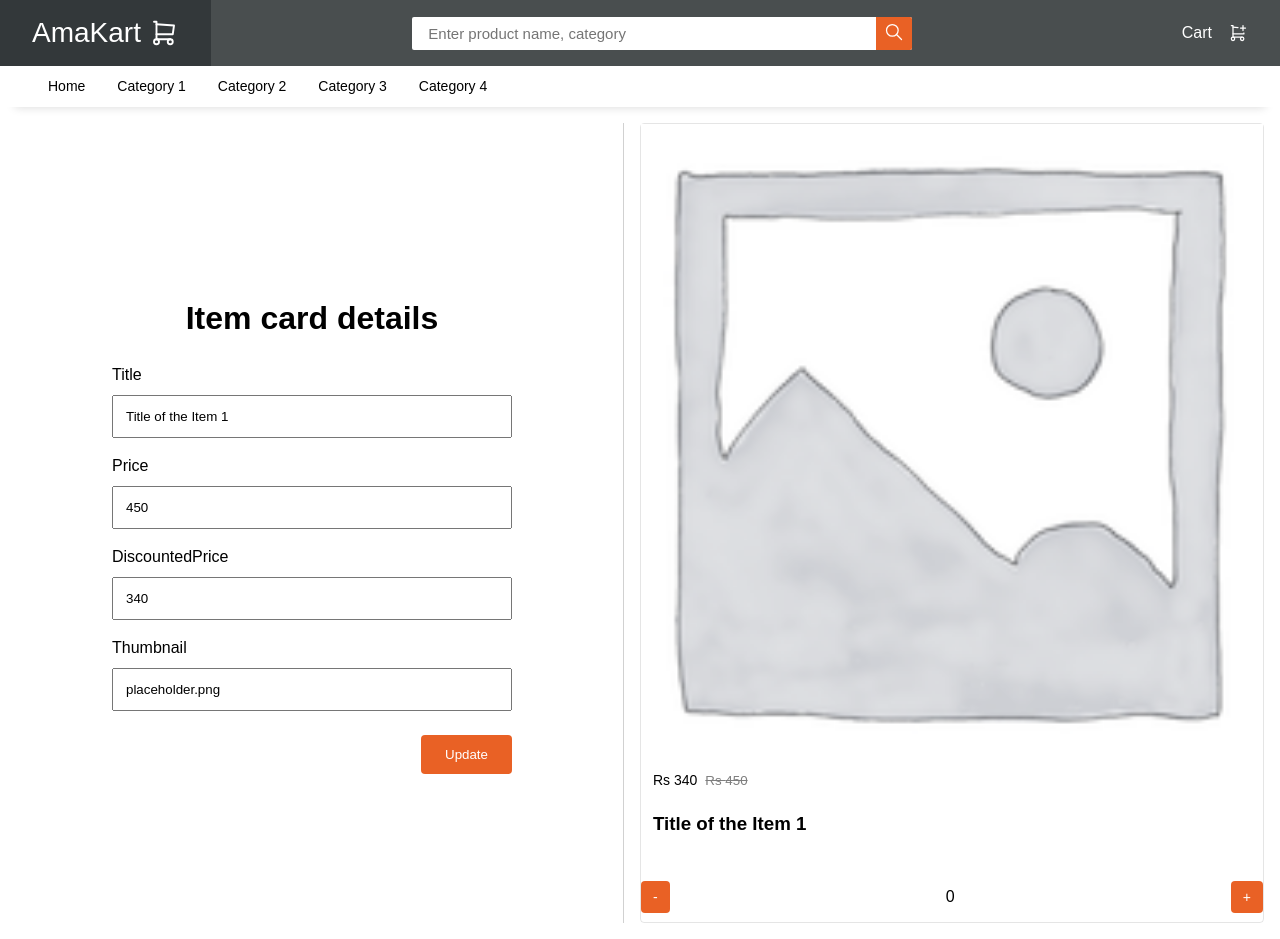
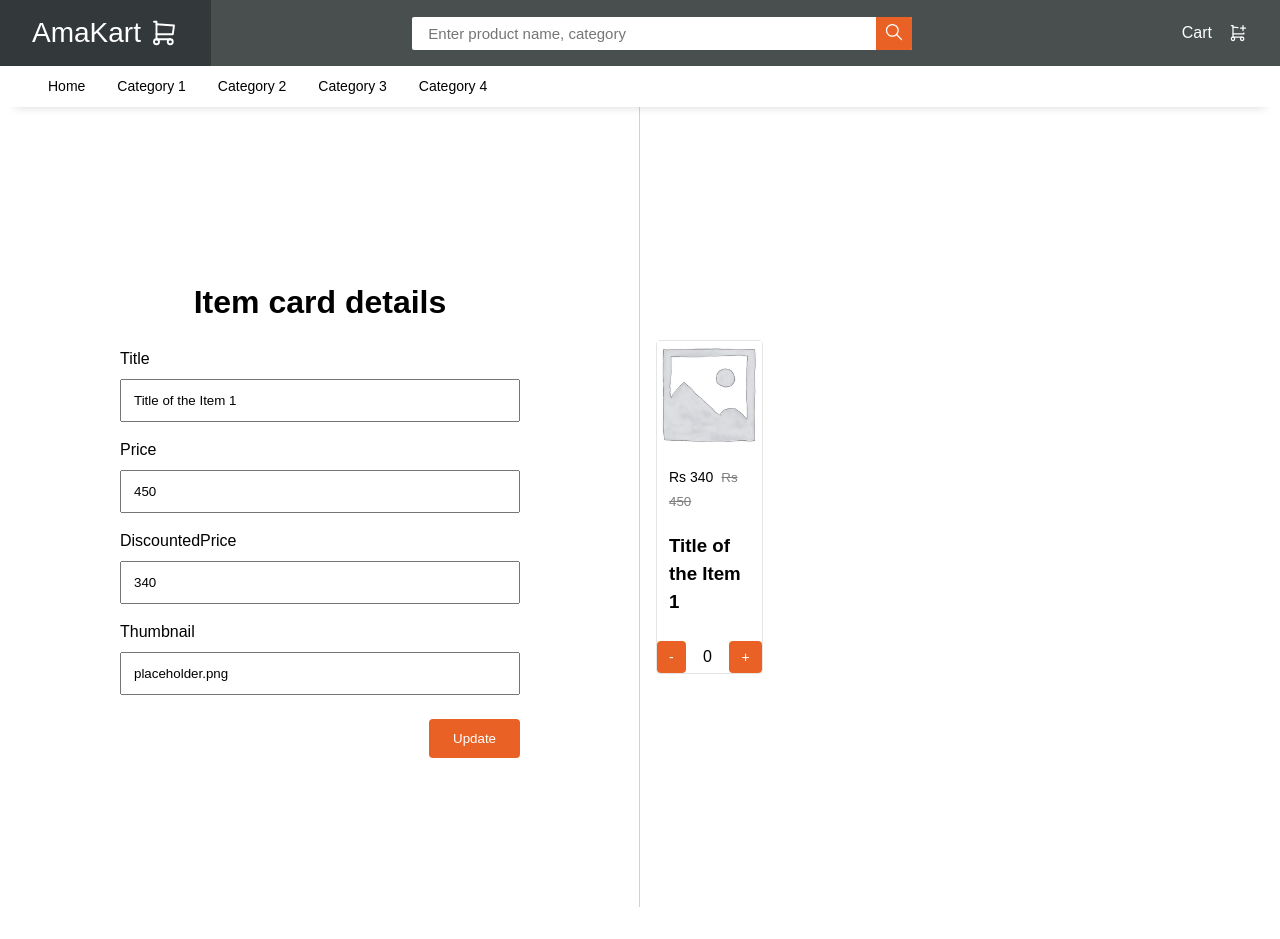
Before and after one commit to deepak-mahto/ReactLearnings, a React (Create React App) app in the folder hello-world/: page / in a window 1280 px wide. After the commit the page ends 907 px from the top, so only its background shows below. Built offline with nearby package versions, Linux system fonts and the light colour scheme.

Commit message:
Child to parent communication.

```diff
--- /dev/null
+++ b/hello-world/src/components/Form.js
@@ -0,0 +1,64 @@
+const Form = (props) => {
+  const handleInput = (e) => {
+    props.onChangeInput(e);
+  };
+
+  const submitForm = (e) => {
+    props.onFormsubmission(e);
+  };
+
+  return (
+    <form onSubmit={submitForm}>
+      <h1>Item card details</h1>
+      <div className={"input-field"}>
+        <label htmlFor="title">Title</label>
+        <input
+          name="title"
+          type="text"
+          placeholder="Enter Title"
+          value={props.item.title}
+          onChange={handleInput}
+          required
+        />
+      </div>
+      <div className={"input-field"}>
+        <label htmlFor="price">Price</label>
+        <input
+          name="price"
+          type="number"
+          placeholder="Enter Price"
+          value={props.item.price}
+          onChange={handleInput}
+          required
+        />
+      </div>
+      <div className={"input-field"}>
+        <label htmlFor="discountedPrice">DiscountedPrice</label>
+        <input
+          name="discountedPrice"
+          type="number"
+          placeholder="Enter discountedPrice"
+          value={props.item.discountedPrice}
+          onChange={handleInput}
+          required
+        />
+      </div>
+      <div className={"input-field"}>
+        <label htmlFor="thumbnail">Thumbnail</label>
+        <input
+          name="thumbnail"
+          type="text"
+          placeholder="Enter thumbnail"
+          value={props.item.thumbnail}
+          onChange={handleInput}
+          required
+        />
+      </div>
+      <div className={"submit-wrap"}>
+        <button>Update</button>
+      </div>
+    </form>
+  );
+};
+
+export default Form;
--- a/hello-world/src/components/Products/products.js
+++ b/hello-world/src/components/Products/products.js
@@ -1,5 +1,6 @@
 import { useState } from "react";
 import ListItem from "./ListItems/ListItem";
+import Form from "../Form";
 
 const Products = () => {
   const [item, setItem] = useState({
@@ -25,61 +26,18 @@ const Products = () => {
     }
   };
   return (
-    <div className={"product-list"}>
-      <div className={"product-wrapper"}>
-        <div className={"form"}>
-          <form onSubmit={submitForm}>
-            <h1>Item card details</h1>
-            <div className={"input-field"}>
-              <label htmlFor="title">Title</label>
-              <input
-                name="title"
-                type="text"
-                placeholder="Enter Title"
-                value={item.title}
-                onChange={handleInput}
-                required
-              />
-            </div>
-            <div className={"input-field"}>
-              <label htmlFor="price">Price</label>
-              <input
-                name="price"
-                type="number"
-                placeholder="Enter Price"
-                value={item.price}
-                onChange={handleInput}
-                required
-              />
-            </div>
-            <div className={"input-field"}>
-              <label htmlFor="discountedPrice">DiscountedPrice</label>
-              <input
-                name="discountedPrice"
-                type="number"
-                placeholder="Enter discountedPrice"
-                value={item.discountedPrice}
-                onChange={handleInput}
-                required
-              />
-            </div>
-            <div className={"input-field"}>
-              <label htmlFor="thumbnail">Thumbnail</label>
-              <input
-                name="thumbnail"
-                type="text"
-                placeholder="Enter thumbnail"
-                value={item.thumbnail}
-                onChange={handleInput}
-                required
-              />
-            </div>
-            <div className={"submit-wrap"}>
-              <button>Update</button>
-            </div>
-          </form>
+    <div className={"product-wrapper"}>
+      <div className={"form"}>
+        <Form
+          item={item}
+          onChangeInput={handleInput}
+          onFormsubmission={submitForm}
+        />
+      </div>
+      <div>
+        <div>
+          <ListItem data={item}></ListItem>
         </div>
-        <ListItem data={item}></ListItem>
       </div>
     </div>
   );
```
